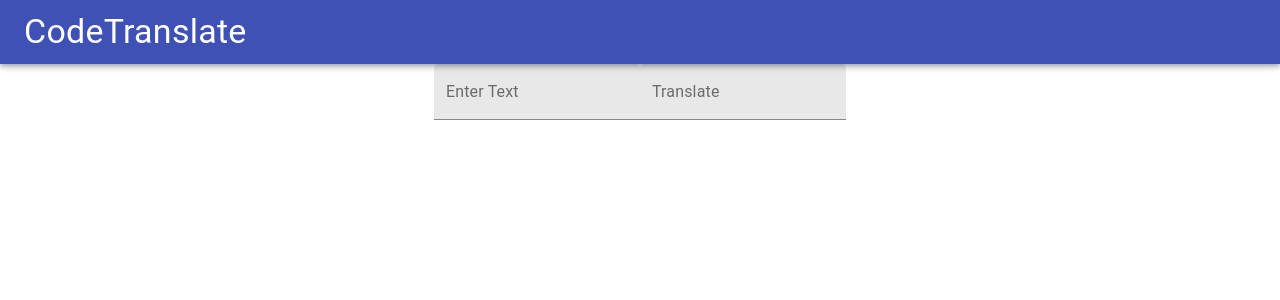
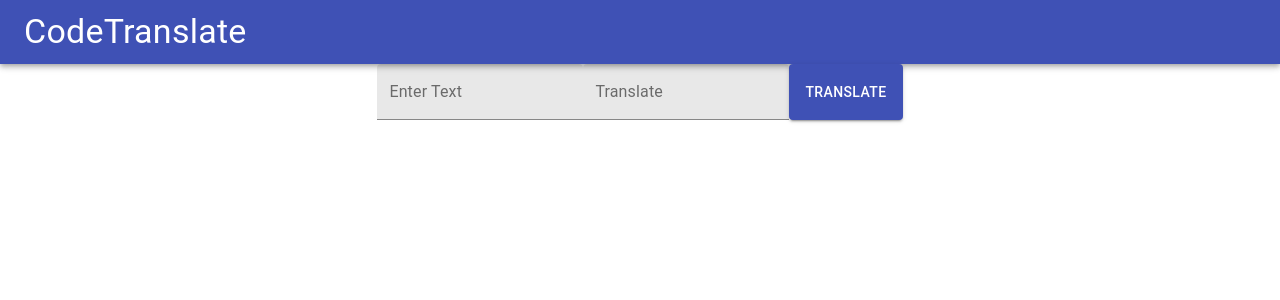
Before and after one commit to cjoshea9/cjs_capstone_frontend, a React (Create React App) app: page / in a window 1280 px wide. Shown: the top 300 px of the page. Built offline with nearby package versions, Linux system fonts and the light colour scheme; no server answers.

Commit message:
Allows ouput textbox to take data from the backend

```diff
--- a/src/App.js
+++ b/src/App.js
@@ -2,15 +2,30 @@ import React from 'react';
 import './App.css';
 import Navbar from "./components/Navbar"
 import TextField from '@material-ui/core/TextField';
+import Button from '@material-ui/core/Button';
+import { render } from '@testing-library/react';
 
-function App() {
-  async function getRequest() {
-    const res = await fetch('https://cjsback.herokuapp.com/')
-    const data = await res.json()
-    console.log(data)
+class App extends React.Component {
+  constructor(props){
+    super(props);
+    this.state = {
+      value: ""
+    }
+    this.getRequest = this.getRequest.bind(this)
   }
 
-  getRequest()
+  getRequest() {
+    fetch('https://cjsback.herokuapp.com/')
+      .then(res => res.json())
+      .then((data) => {
+        console.log(data)
+        this.setState({
+          value: data['hello']
+        })
+      })
+  }
+
+  render() {
     return (
       <div>
         <Navbar/>
@@ -26,11 +41,15 @@ function App() {
             label="Translate"
             multiline
             variant="filled"
+            value={this.state.value}
           />
+          <Button variant="contained" color="primary" onClick={this.getRequest}>
+            Translate
+          </Button>
         </div>
       </div>
-
     );
+  }
 }
 
 export default App;
```
Lines whose indentation alone changed are shown as unchanged.
